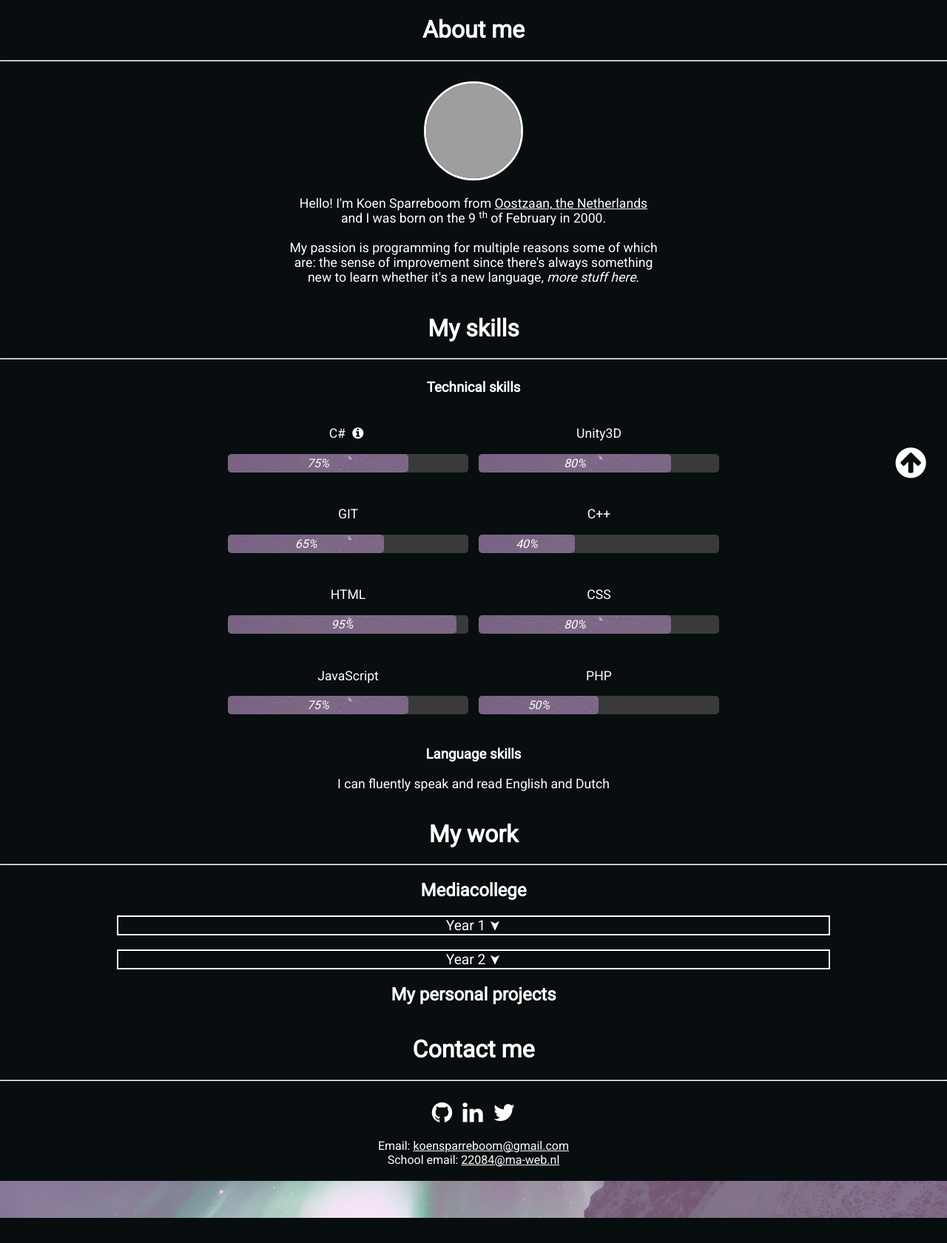
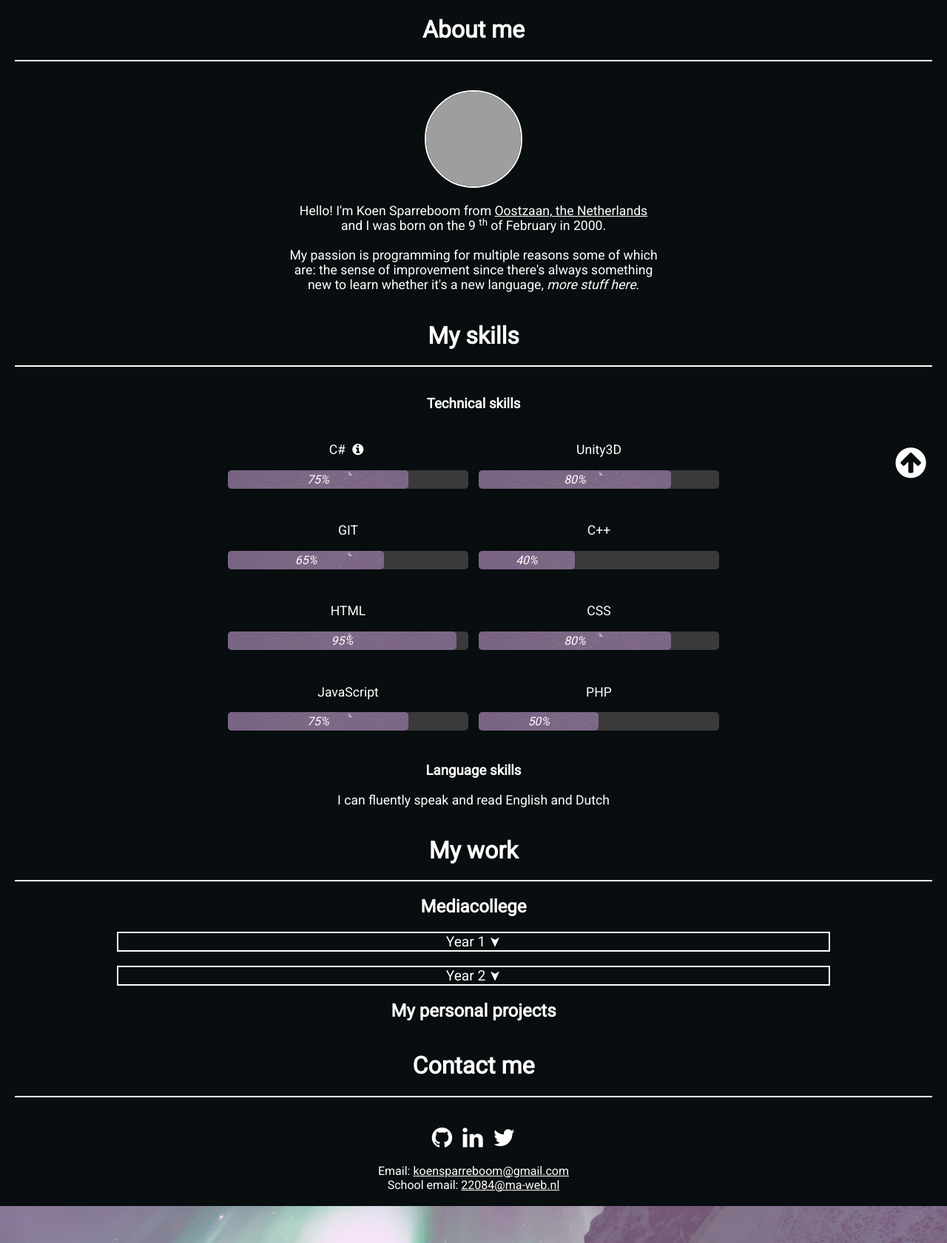
Before and after one commit to Nibkat/portfolio-old, a PHP site: page / in a window 1280 px wide. Shown: the part 200-1881 px from the top of the page at 74% size. Before the commit the page ends 1847 px from the top, so only its background shows below. Run offline with PHP 8.4, Linux system fonts and the light colour scheme; some libraries are stand-ins or nearby versions; grey boxes are pictures that could not be loaded.

Commit message:
Made borders 2px

```diff
--- a/index.html
+++ b/index.html
@@ -50,7 +50,7 @@
     <br>
 
     <div class="about">
-      <img style="border-radius:90%; border: 3px solid white" src="http://download.gamezone.com/uploads/image/data/1147949/article_post_width_Reggie_Fils_Aime.jpg"
+      <img style="border-radius:90%; border: 2px solid white" src="http://download.gamezone.com/uploads/image/data/1147949/article_post_width_Reggie_Fils_Aime.jpg"
         width="128" height="128" alt="reggie">
 
       <br>
--- a/style.css
+++ b/style.css
@@ -5,6 +5,15 @@ body {
 
 p {
   font-size: 1.1em;
+}
+
+hr {
+  border: none;
+  height: 2px;
+  /* Set the hr color */
+  color: #fff; /* old IE */
+  background-color: #fff; /* Modern Browsers */
+  margin: 20px;
 }
 
 #top-button {
```
